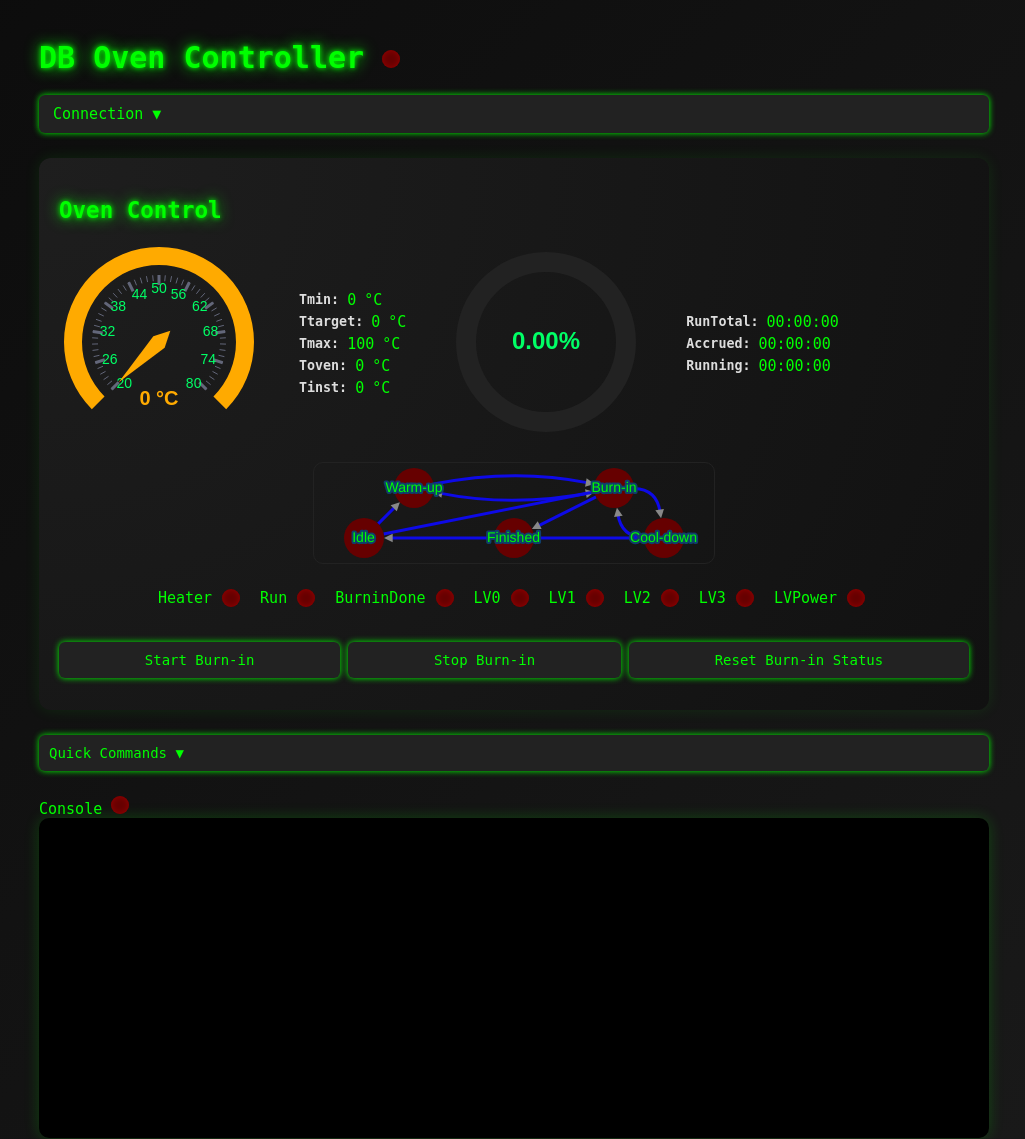
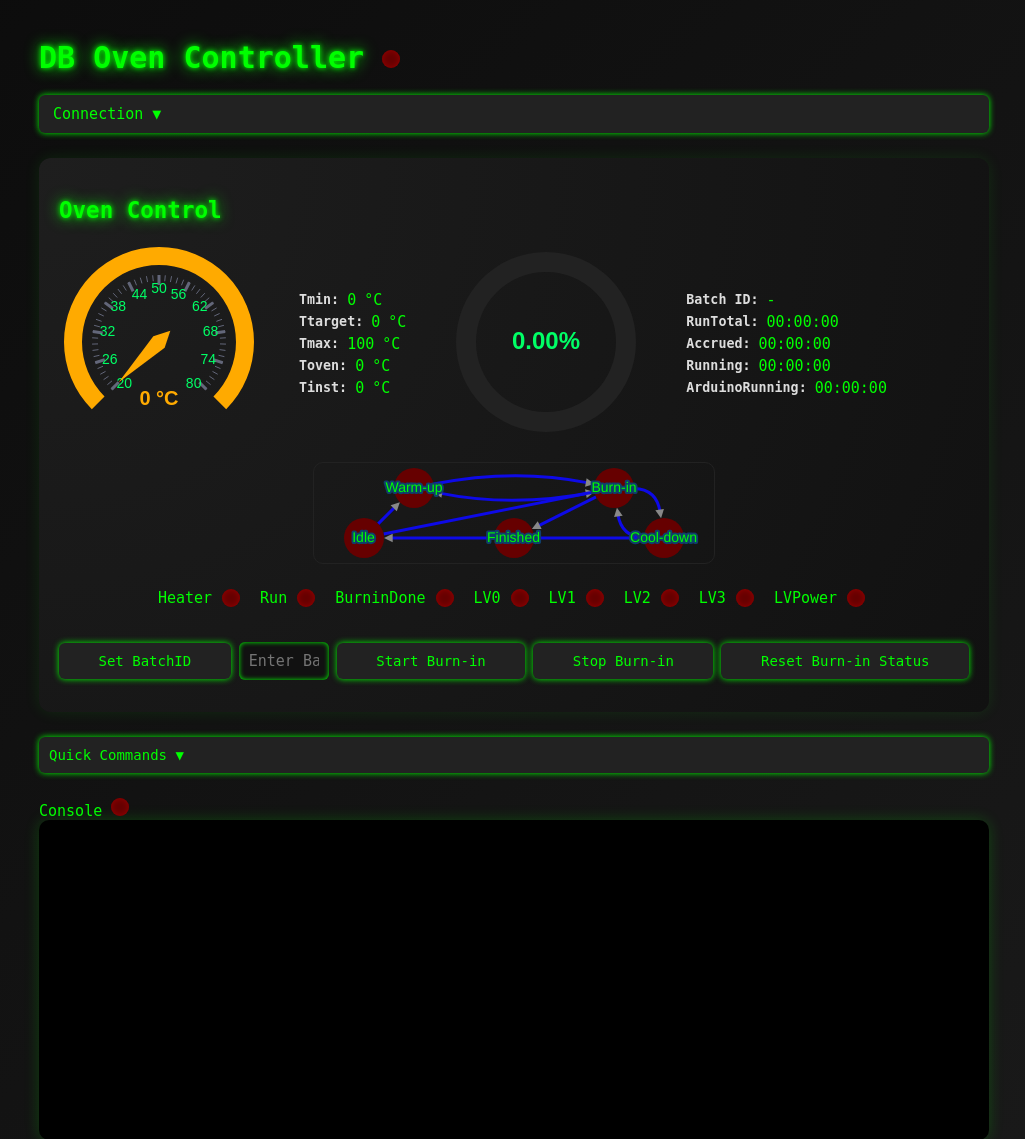
Before and after one commit to tiledb/tile-db-oven, a Flask app: template webapp/templates/index.html in a window 1280 px wide. Shown: the top 1139 px of the page, without its empty margins (126-1151 px from the left). Run offline with Flask 3, Linux system fonts and the light colour scheme; the template is opened without the code that fills it, so the values that code supplies are empty.

Commit message:
another million fixes - restart service - fixed teh timers to be millis() - report the cpurunningtime - fixed glitch from state channging ... etc!!

```diff
--- a/webapp/app.py
+++ b/webapp/app.py
@@ -4,6 +4,8 @@ import time
 import threading
 import atexit
 from datetime import datetime, UTC
+
+import subprocess
 
 from collections import deque
 
@@ -101,7 +103,7 @@ app = Flask(__name__)
 app.wsgi_app = ProxyFix(app.wsgi_app, x_prefix=1)
 
 ser = None
-serial_buffer = deque(maxlen=2000)
+serial_buffer = deque(maxlen=500)
 serial_lock = threading.Lock()
 serial_write_lock = threading.Lock()
 
@@ -143,7 +145,9 @@ oven_status = {
     "LV2": "",
     "LV3": "",
     "LVPower": "",
-    "BurninDone": ""
+    "BurninDone": "",
+    "BatchId": "",
+    "ProccessorRunningTime": ""
 }
 
 oven_timestamp = None
@@ -388,6 +392,28 @@ def download_log():
         return f"Error downloading log: {e}", 500
 
 
+@app.route("/set_batchid", methods=["POST"])
+def set_batchid():
+    global oven_status
+    data = request.json
+    batch_id = data.get("batch_id", 0)
+    oven_status["BatchId"] = batch_id
+    # print(f"Batch ID set to: {batch_id}")
+    return {"status": "ok", "BatchId": batch_id}
+
+
+@app.route("/restart_service", methods=["POST"])
+def restart_service():
+    try:
+        # Run the systemctl command as root
+        subprocess.run(
+            ["sudo", "systemctl", "restart", "tile-oven-control.service"],
+            check=True
+        )
+        return jsonify({"success": True, "message": "Oven service restarted."})
+    except subprocess.CalledProcessError as e:
+        return jsonify({"success": False, "message": str(e)})
+
 # ---------------------------------------------------
 # CLEANUP
 # ---------------------------------------------------
--- a/webapp/static/app.js
+++ b/webapp/static/app.js
@@ -332,12 +332,39 @@ const sendCommand = async (cmd) => {
     }
 };
 
+
+function sendBatchId() {
+    const batchId = document.getElementById("batchId").value || 0;
+
+    return fetch(`${window.APP_PREFIX}/set_batchid`, {
+        method: "POST",
+        headers: { "Content-Type": "application/json" },
+        body: JSON.stringify({ batch_id: batchId })
+    });
+}
+
 // --- Quick command buttons ---
 document.querySelectorAll(".quickBtn").forEach(btn => {
     btn.addEventListener("click", () => {
         const cmdType = btn.dataset.cmd;
         switch (cmdType) {
-            case "start": sendCommand("0,1"); break;
+            case "restartService":
+                fetch(`${window.APP_PREFIX}/restart_service`, { method: "POST" })
+                    .then(res => res.json())
+                    .then(data => {
+                        console.log("Service restart:", data);
+                        alert(data.message); // optional: notify user
+                    })
+                    .catch(err => console.error(err));
+                location.reload();
+                break;
+            case "setBatchID":
+                sendBatchId()
+                break;
+            case "start":
+                sendBatchId();
+                sendCommand("0,1");
+                break;
             case "stop": sendCommand("0,0"); break;
             case "setTime": (async () => {
                 const h = document.getElementById("hours").value || 0;
@@ -600,6 +627,12 @@ setInterval(async () => {
         document.getElementById("statusRunningTime").innerText =
             formatSeconds(s.RunningTime) || formatSeconds(0);
 
+        document.getElementById("proccessorRunningTime").innerText =
+            formatSeconds(Math.round(s.ProccessorRunningTime/1000)) || formatSeconds(0);
+
+
+        document.getElementById("statusBatchId").innerText = s.BatchId || "-";
+
         // -----------------------------
         // LEDs
         // -----------------------------
--- a/webapp/templates/index.html
+++ b/webapp/templates/index.html
@@ -47,6 +47,9 @@
 
           <button id="sendBtn" class="btn-set btn-glow">Send</button>
           <button id="downloadLogBtn" class="btn-glow">Download Log</button>
+          <button id="restartServiceBtn" class="quickBtn btn-set btn-glow" data-cmd="restartService">Restart
+            Service</button>
+
         </div>
       </div>
     </div>
@@ -70,11 +73,18 @@
         <div id="burninClock" style="width: 200px; height: 200px;"></div>
 
         <div class="gauge-labels">
+          <div class="gauge-row">
+            <span class="status-label">Batch ID:</span>
+            <span id="statusBatchId">-</span>
+          </div>
           <div class="gauge-row"><span class="status-label">RunTotal:</span> <span
               id="statusRunTotalMins">00:00:00</span></div>
           <div class="gauge-row"><span class="status-label">Accrued:</span> <span
               id="statusBurninAccruedSecs">00:00:00</span></div>
           <div class="gauge-row"><span class="status-label">Running:</span> <span id="statusRunningTime">00:00:00</span>
+          </div>
+          <div class="gauge-row"><span class="status-label">ArduinoRunning:</span> <span
+              id="proccessorRunningTime">00:00:00</span>
           </div>
         </div>
       </div>
@@ -97,6 +107,9 @@
 
       <!-- Burn-in buttons -->
       <div class="command-row" id="burninRow">
+        <button class="quickBtn btn-glow btn-set" data-cmd="setBatchID">Set BatchID</button>
+        <input type="text" id="batchId" placeholder="Enter Batch ID">
+
         <button class="quickBtn btn-glow btn-set" data-cmd="start">Start Burn-in</button>
         <button class="quickBtn btn-glow btn-set" data-cmd="stop">Stop Burn-in</button>
         <button class="quickBtn btn-glow btn-set" data-cmd="resetBurnin">Reset Burn-in Status</button>
```
Also changed, not shown: 1 other file.
